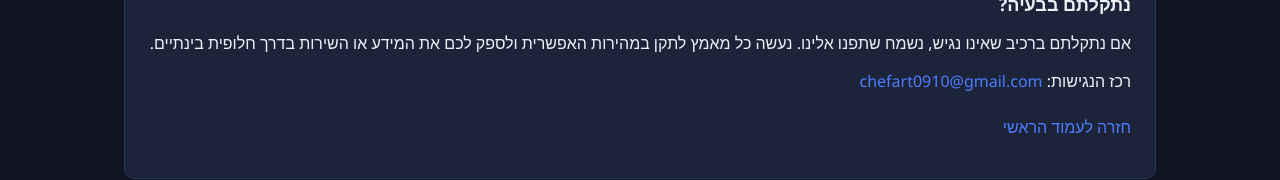
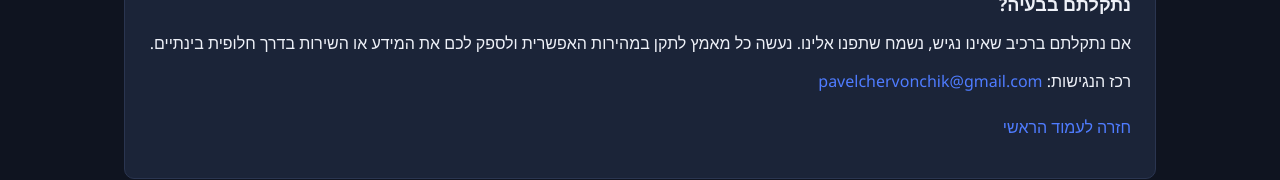
Before and after one commit to chefart0910-netizen/magen, a React (Vite) app: page /accessibility in a window 1280 px wide. Shown: the part 622-802 px from the top of the page. Built offline with nearby package versions, Linux system fonts and the light colour scheme.

Commit message:
Point the accessibility contact at the address Pavel actually monitors

```diff
--- a/src/pages/AccessibilityStatement.jsx
+++ b/src/pages/AccessibilityStatement.jsx
@@ -6,7 +6,7 @@ import { Link } from "react-router-dom";
 // היא מצג שווא, ובאתר שכל מוצרו הוא בדיקת נגישות זה גם חוסר יושרה מקצועית. כשנשלים ביקורת
 // מלאה - נעדכן את הנוסח ואת התאריך.
 
-const CONTACT_EMAIL = "chefart0910@gmail.com";
+const CONTACT_EMAIL = "pavelchervonchik@gmail.com";
 const LAST_UPDATED = "ספטמבר 2026";
 
 export default function AccessibilityStatement() {
```
